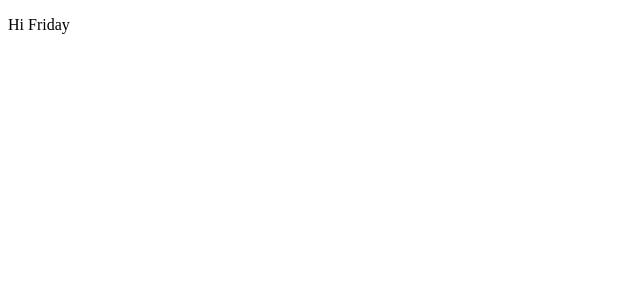
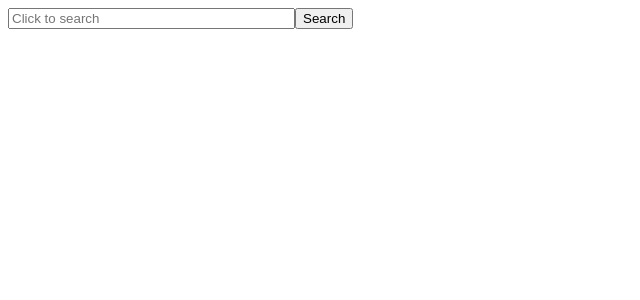
Before and after one commit to VAMPIRE167943/git, a Vue app: page / in a window 1280 px wide. Shown: the top 300 px of the page, without its empty margins (0-640 px from the left). Built offline with nearby package versions, Linux system fonts and the light colour scheme.

Commit message:
create and edit

```diff
--- a/src/App.vue
+++ b/src/App.vue
@@ -1,5 +1,5 @@
 <template>
-<SearchBar test="Hi Friday"></SearchBar>
+<SearchBar></SearchBar>
 </template>
 
 <script>
--- a/src/components/searchBar.vue
+++ b/src/components/searchBar.vue
@@ -1,6 +1,7 @@
 <template>
-    <div>
-        <p v-html="test"></p>
+    <div style="display: flex;">
+        <input type="text" v-model="google" placeholder="Click to search">
+        <button @click="seek">Search</button>
     </div>
 </template>
 
@@ -8,11 +9,25 @@
 export default {
     data(){
         return{
-
+            google: "",
         }
     },
     props:[
         "test"
-    ]
+    ],
+    methods:{
+        seek(){
+            this.$emit("look", this.google)
+        }
+    }
 }
 </script>
+
+<style>
+input{
+    position: relative;
+    display: flex;
+    flex: 0.10 1 auto;
+    justify-content: flex-end;
+}
+</style>
```
Also changed, not shown: src/components/repoDets.vue (added, +27 -0 lines), src/components/repoList.vue (added, +33 -0 lines).
